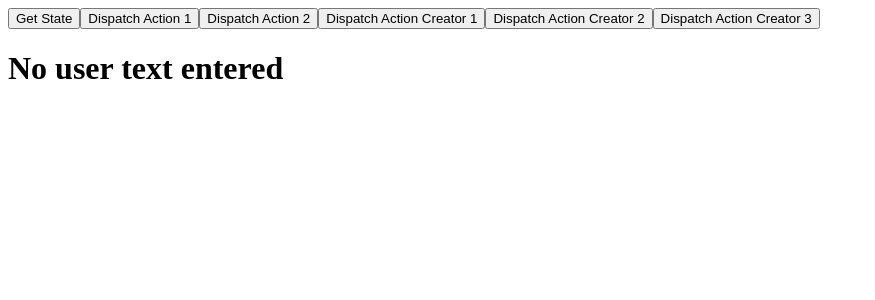
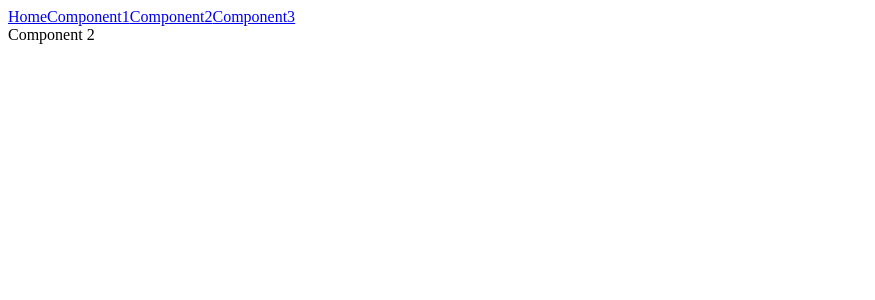
Before and after one commit to smerante/react-2019, a React (Create React App) app in the folder app1/: page /component2 in a window 1280 px wide. Shown: the top 300 px of the page, without its empty margins (0-875 px from the left). Built offline with nearby package versions, Linux system fonts and the light colour scheme.

Commit message:
setup routes

```diff
--- a/app1/package.json
+++ b/app1/package.json
@@ -6,9 +6,12 @@
     "@testing-library/jest-dom": "^4.2.4",
     "@testing-library/react": "^9.3.2",
     "@testing-library/user-event": "^7.1.2",
+    "history": "^4.10.1",
     "react": "^16.12.0",
     "react-dom": "^16.12.0",
     "react-redux": "^7.1.3",
+    "react-router": "^5.1.2",
+    "react-router-dom": "^5.1.2",
     "react-scripts": "3.3.1",
     "redux": "^4.0.5"
   },
--- a/app1/src/App.js
+++ b/app1/src/App.js
@@ -1,14 +1,14 @@
 import React, { Component } from 'react';
-import Container1 from './containers/container1';
+import Routes from './routes';
 
 class App extends Component {
 
   render() {
-      return (
-        <div className="App">
-         <Container1 />
-        </div>
-      );
+    return (
+      <div className="App">
+        <Routes />
+      </div>
+    );
   }
 }
 
--- /dev/null
+++ b/app1/src/containers/header.js
@@ -0,0 +1,27 @@
+import React, { Component } from 'react';
+
+import { Link } from 'react-router-dom';
+
+
+class Header extends Component {
+  render() {
+    return (
+      <div>
+        <Link to='/home'>
+          Home
+        </Link>
+        <Link to='/home/component1'>
+          Component1
+        </Link>
+        <Link to='/home/component2'>
+          Component2
+        </Link>
+        <Link to='/home/component3'>
+          Component3
+        </Link>
+      </div>
+    )
+  }
+}
+
+export default Header;
--- /dev/null
+++ b/app1/src/functional/component2.js
@@ -0,0 +1,9 @@
+import React from 'react';
+
+const Component2 = props => (
+    <div>
+        Component 2
+    </div>
+);
+
+export default Component2;
--- /dev/null
+++ b/app1/src/functional/component3.js
@@ -0,0 +1,11 @@
+
+
+import React from 'react';
+
+const Component3 = props => (
+    <div>
+        Component 3
+    </div>
+);
+
+export default Component3;
--- /dev/null
+++ b/app1/src/routes.js
@@ -0,0 +1,32 @@
+import React, { Component } from 'react';
+
+import Component1 from './functional/component1';
+import Component2 from './functional/component2';
+import Component3 from './functional/component3';
+
+import Container1 from './containers/container1';
+
+import { Router, Route } from 'react-router';
+import Header from './containers/header';
+import createBrowserHistory from './utils/history';
+
+class Routes extends Component {
+
+	render() {
+		return (
+			<div>
+				<Router history={createBrowserHistory}>
+					<div>
+						<Header />
+						<Route path="/home" component={Container1} />
+						<Route path="/component1" component={Component1} />
+						<Route path="/component2" component={Component2} />
+						<Route path="/component3" component={Component3} />
+					</div>
+				</Router>
+			</div>
+		)
+	}
+}
+
+export default Routes;
--- /dev/null
+++ b/app1/src/utils/history.js
@@ -0,0 +1,3 @@
+import { createBrowserHistory } from 'history'
+
+export default createBrowserHistory();
```
Also changed, not shown: 1 other file (tests, documents, lock files or other folders).
